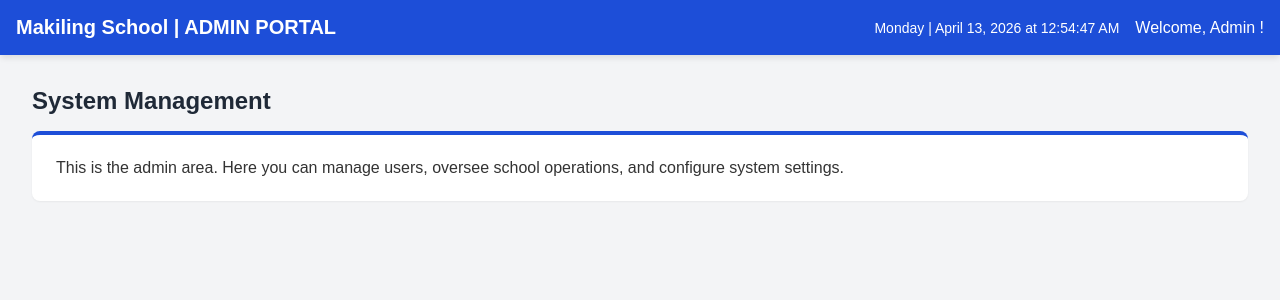
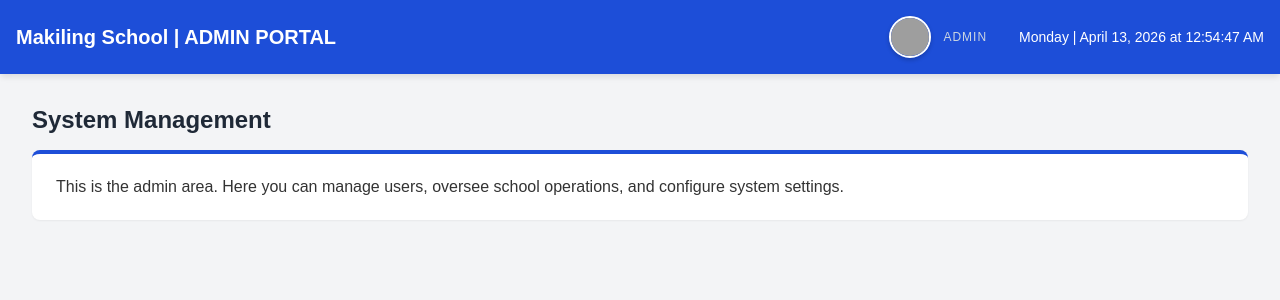
Before and after one commit to hyperzlinked-coder/EduNexus-LMS-, a Django app: page /dashboard/admin/ in a window 1280 px wide. Shown: the top 300 px of the page. Run offline with Django 5.2, Linux system fonts and the light colour scheme; grey boxes are pictures that could not be loaded.

Commit message:
New Things

```diff
--- a/account/static/css/admin.css
+++ b/account/static/css/admin.css
@@ -75,3 +75,46 @@
     margin: 0;
     color: #333;
 }
+
+/* --- BAGONG USER PROFILE STYLES --- */
+.header-right {
+    display: flex;
+    align-items: center;
+    gap: 2rem; /* Nilakihan natin ang gap para humiwalay ang oras sa profile */
+}
+
+.user-profile {
+    display: flex;
+    align-items: center;
+    gap: 0.75rem;
+}
+
+/* Hugis bilog na profile picture */
+.avatar {
+    width: 42px;
+    height: 42px;
+    border-radius: 50%;
+    object-fit: cover;
+    border: 2px solid white;
+    box-shadow: 0 2px 4px rgba(0,0,0,0.2);
+}
+
+/* Lalagyan ng Name at Role (pababa) */
+.user-info {
+    display: flex;
+    flex-direction: column;
+    line-height: 1.2;
+}
+
+.user-name {
+    font-weight: bold;
+    font-size: 1rem;
+    color: white;
+}
+
+.user-role {
+    font-size: 0.75rem;
+    color: #cbd5e1; /* Light gray na kulay para sa role */
+    text-transform: uppercase; /* Para palaging naka-CAPITAL LETTERS ang role */
+    letter-spacing: 1px;
+}
--- a/account/templates/account/admin_dashboard.html
+++ b/account/templates/account/admin_dashboard.html
@@ -14,8 +14,15 @@
         <h1>Makiling School | ADMIN PORTAL</h1>
 
         <div class="header-right">
+            <div class="user-profile">
+                <img src="https://ui-avatars.com/api/?name={{ request.user.username }}&background=random&color=fff" alt="Profile" class="avatar">
+                <div class="user-info">
+                    <span class="user-name">{{ request.user.username }}</span>
+                    <span class="user-role">ADMIN</span>
+                </div>
+            </div>
+
             <div id="real-time-clock" class="clock-text"></div>
-            <span class="welcome-text">Welcome, Admin {{ request.user.username }}!</span>
         </div>
     </header>
 
```
Also changed, not shown: account/templates/account/student_dashboard.html (+8 -1 lines), account/templates/account/teacher_dashboard.html (+8 -1 lines).
